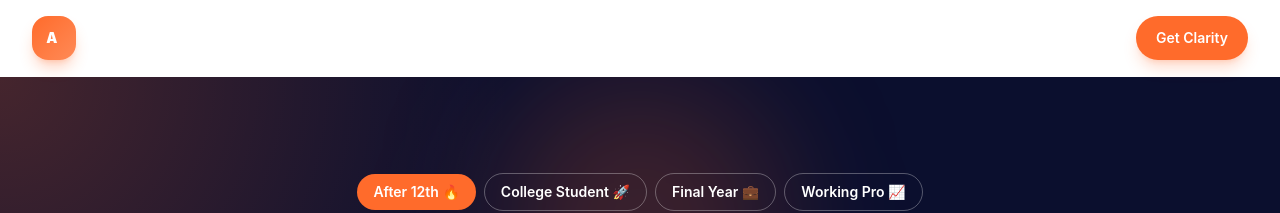
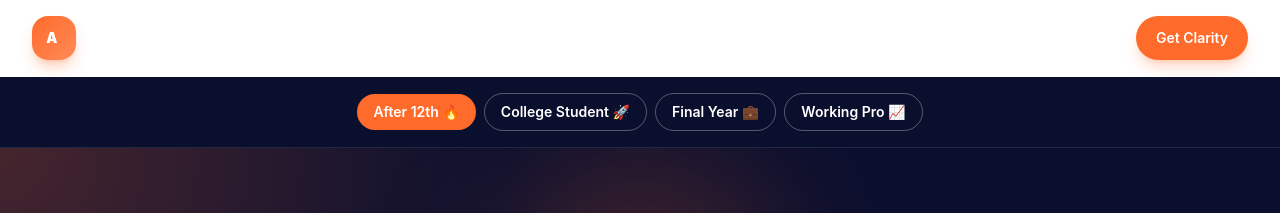
Before and after one commit to Vaish123-M/atyant-assignment, a React (Vite) app: page / in a window 1280 px wide. Shown: the top 213 px of the page. Built offline with nearby package versions, Linux system fonts and the light colour scheme; no server answers.

Commit message:
feat: add journey tabs navigation to all 4 pages
- Created new JourneyTabs component for reusable navigation
- Added JourneyTabs to top of all pages (Launchpad, College, Final Year, Working Pro)
- Users can now switch between journey stages from any page

```diff
--- /dev/null
+++ b/src/components/JourneyTabs.jsx
@@ -0,0 +1,32 @@
+import React from 'react';
+
+const journeyTabs = [
+  { id: 'after12th', label: 'After 12th 🔥' },
+  { id: 'college', label: 'College Student 🚀' },
+  { id: 'finalyear', label: 'Final Year 💼' },
+  { id: 'workingpro', label: 'Working Pro 📈' },
+];
+
+export default function JourneyTabs({ activeTab, onTabChange }) {
+  return (
+    <div className="bg-[#0B0F2E] border-b border-white/10 px-4 py-4 sm:px-6 lg:px-8">
+      <div className="mx-auto max-w-7xl">
+        <div className="flex flex-wrap items-center justify-center gap-2">
+          {journeyTabs.map((tab) => (
+            <button
+              key={tab.id}
+              onClick={() => onTabChange(tab.id)}
+              className={`rounded-full px-4 py-2 text-xs sm:text-sm font-semibold transition ${
+                activeTab === tab.id
+                  ? 'bg-[#FF6B2B] text-white'
+                  : 'border border-white/30 bg-white/8 text-white hover:bg-white/12'
+              }`}
+            >
+              {tab.label}
+            </button>
+          ))}
+        </div>
+      </div>
+    </div>
+  );
+}
--- a/src/pages/CollegePage.jsx
+++ b/src/pages/CollegePage.jsx
@@ -1,6 +1,7 @@
 import React from 'react';
 import { motion } from 'framer-motion';
 import { Briefcase, FileText, Rocket, Target, Users, ArrowRight } from 'lucide-react';
+import JourneyTabs from '../components/JourneyTabs';
 import DecisionEngine from '../components/DecisionEngine';
 import RegretSection from '../components/RegretSection';
 
@@ -20,6 +21,7 @@ const cards = [
 export default function CollegePage({ activeTab, onTabChange }) {
   return (
     <main>
+      <JourneyTabs activeTab={activeTab} onTabChange={onTabChange} />
       <motion.section
         id="top"
         className="relative overflow-hidden bg-[#0B0F2E] text-white"
--- a/src/pages/FinalYearPage.jsx
+++ b/src/pages/FinalYearPage.jsx
@@ -1,6 +1,7 @@
 import React from 'react';
 import { motion } from 'framer-motion';
 import { BookOpen, FileSearch, MessagesSquare, Mic, Send, Trophy } from 'lucide-react';
+import JourneyTabs from '../components/JourneyTabs';
 import DecisionEngine from '../components/DecisionEngine';
 import RegretSection from '../components/RegretSection';
 
@@ -20,6 +21,7 @@ const cards = [
 export default function FinalYearPage({ activeTab, onTabChange }) {
   return (
     <main>
+      <JourneyTabs activeTab={activeTab} onTabChange={onTabChange} />
       <motion.section
         id="top"
         className="relative overflow-hidden bg-[#0B0F2E] text-white"
--- a/src/pages/LaunchpadPage.jsx
+++ b/src/pages/LaunchpadPage.jsx
@@ -1,6 +1,7 @@
 import React, { useState } from 'react';
 import { motion } from 'framer-motion';
 import Hero from '../components/Hero';
+import JourneyTabs from '../components/JourneyTabs';
 import DecisionEngine from '../components/DecisionEngine';
 import RegretSection from '../components/RegretSection';
 import DecisionTool from '../components/DecisionTool';
@@ -267,6 +268,7 @@ function FinalCTA() {
 export default function LaunchpadPage({ activeTab, onTabChange }) {
   return (
     <main>
+      <JourneyTabs activeTab={activeTab} onTabChange={onTabChange} />
       <Hero activeTab={activeTab} onTabChange={onTabChange} />
       <DecisionTool />
       <TrustMetrics />
--- a/src/pages/WorkingProPage.jsx
+++ b/src/pages/WorkingProPage.jsx
@@ -1,6 +1,7 @@
 import React from 'react';
 import { motion } from 'framer-motion';
 import { ChartColumn, Network, RefreshCw, ShieldCheck, Sparkles, TrendingUp } from 'lucide-react';
+import JourneyTabs from '../components/JourneyTabs';
 import DecisionEngine from '../components/DecisionEngine';
 import RegretSection from '../components/RegretSection';
 
@@ -20,6 +21,7 @@ const cards = [
 export default function WorkingProPage({ activeTab, onTabChange }) {
   return (
     <main>
+      <JourneyTabs activeTab={activeTab} onTabChange={onTabChange} />
       <motion.section
         id="top"
         className="relative overflow-hidden bg-[#0B0F2E] text-white"
```
